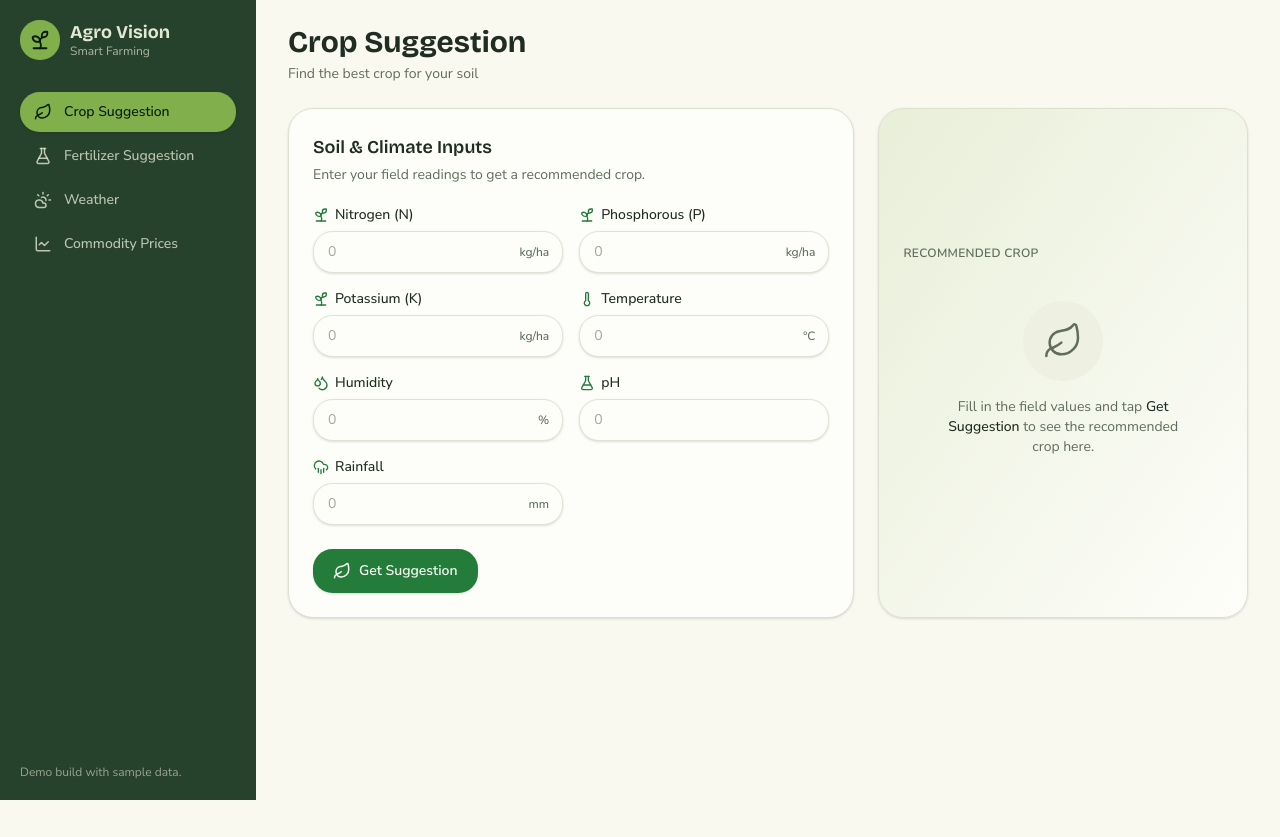
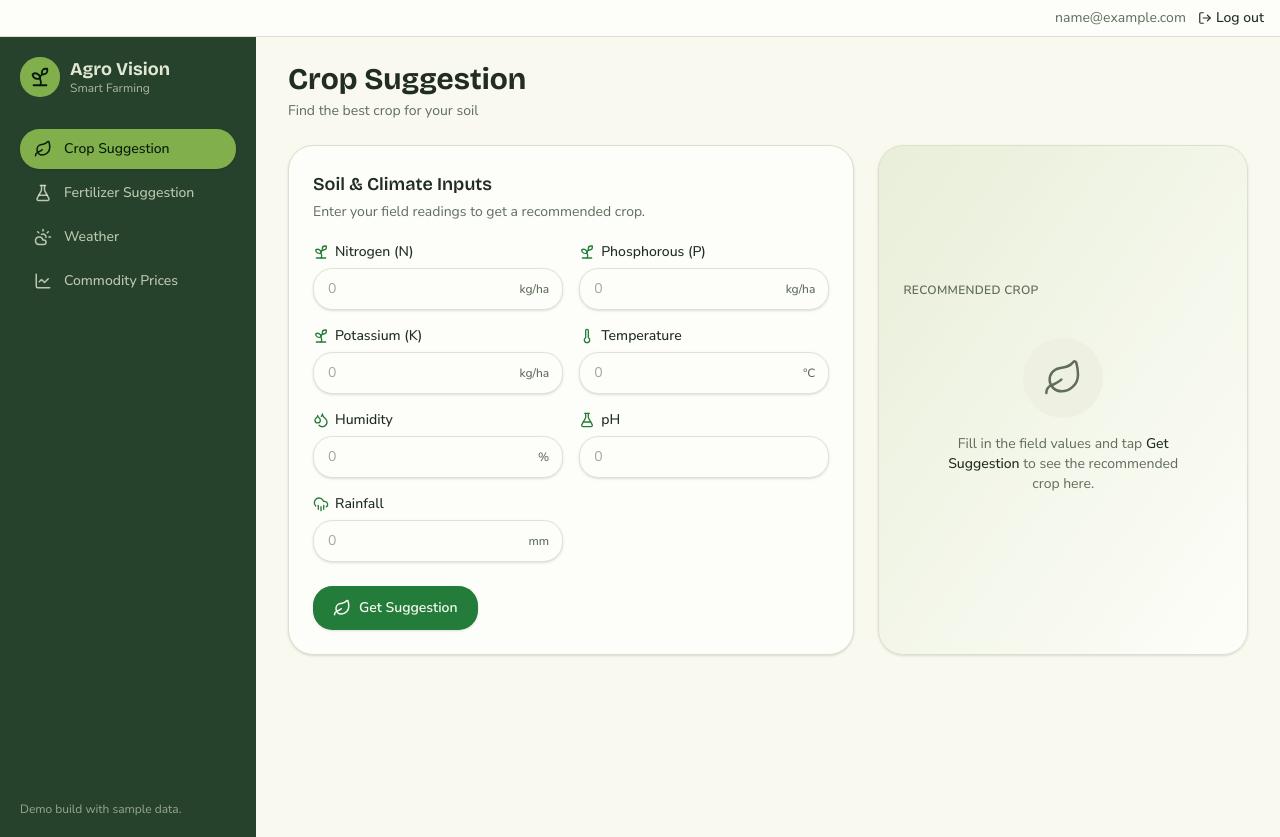
Before and after one commit to GururajDS/agro-vision-app, a Next.js app: page / in a window 1280 px wide. Before the commit the page ends 800 px from the top, so only its background shows below. Built offline with nearby package versions, Linux system fonts and the light colour scheme; sample sign-in values are in the browser's storage.

Commit message:
Wrap Dashboard component with AuthGuard

```diff
--- a/app/page.tsx
+++ b/app/page.tsx
@@ -1,5 +1,12 @@
+"use client"
+
 import { Dashboard } from "@/components/dashboard"
+import { AuthGuard } from "@/components/auth-guard"
 
 export default function Page() {
-  return <Dashboard />
+  return (
+    <AuthGuard>
+      <Dashboard />
+    </AuthGuard>
+  )
 }
```
